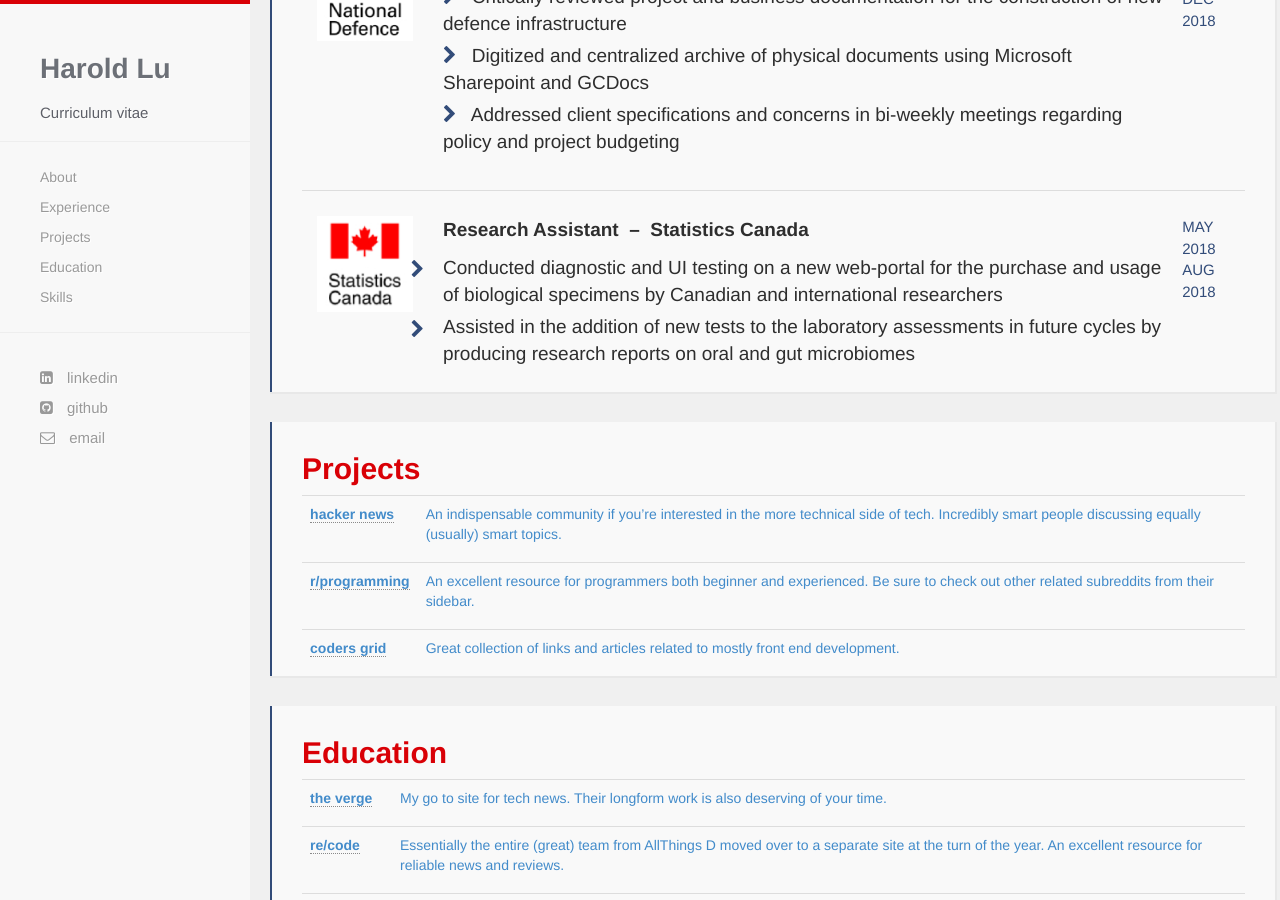
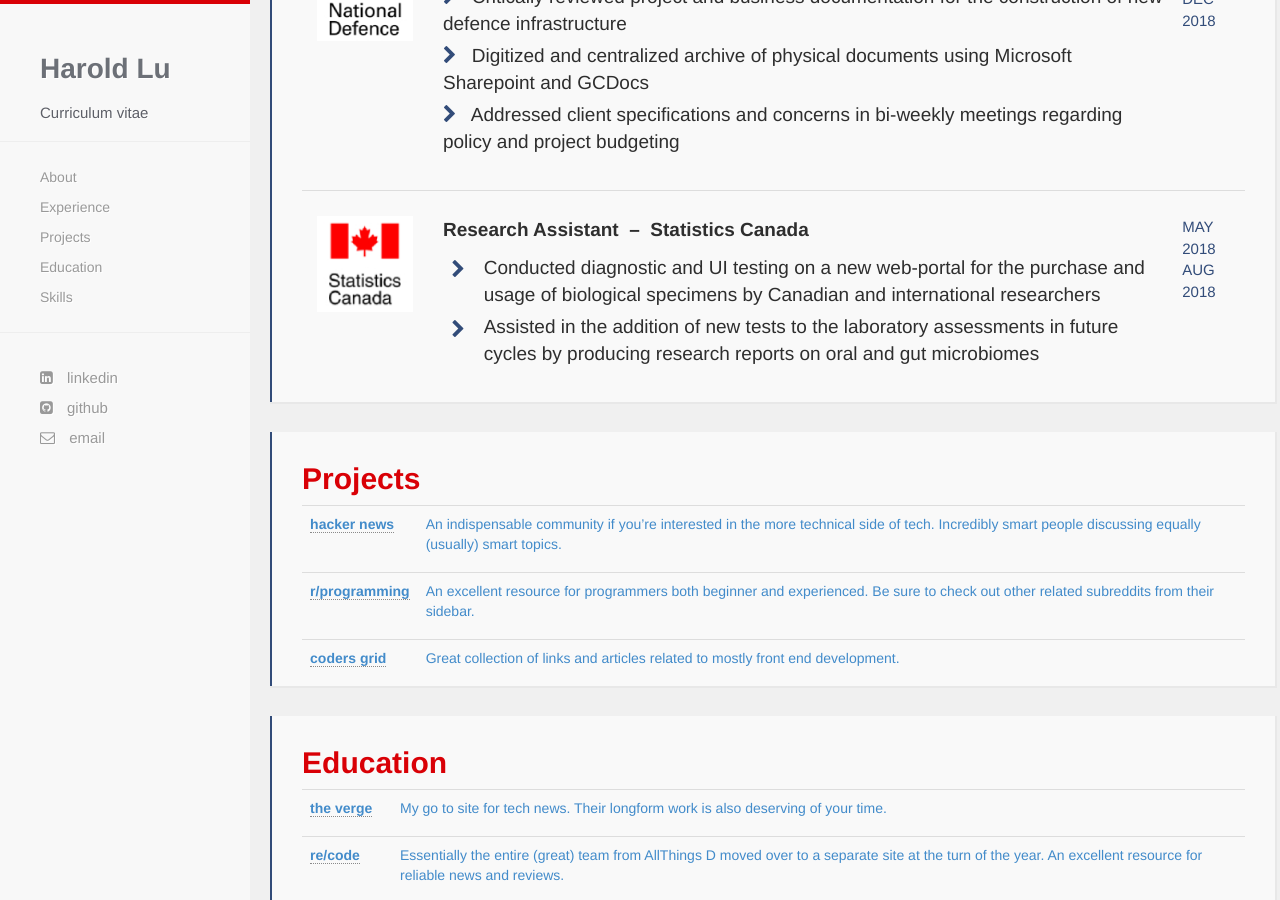
Before and after one commit to harold-lu/harold-lu.github.io, a Jekyll site: the page built from index.html, in a window 1280 px wide and 900 px high, scrolled down 1506 px. Built offline with Jekyll 4.4.1, drawn with Linux system fonts in a browser that asks for light colours; nearby versions of some CDN libraries; some web fonts are replaced.

Commit message:
table update

```diff
--- a/index.html
+++ b/index.html
@@ -80,13 +80,11 @@ title: Herring Cove
               <p class="p1"><span class="s2"><img src="{{ site.baseurl }}/images/stats.jpg" alt="Statistics Canada logo"></span></p>
             </td>
             <td style="width:80%;padding:25px 15px 25px 15px">
-			<div>
               <p style="color:#2e2e2e;font-size:19px;font-weight:600">Research Assistant &nbsp;&ndash;&nbsp; Statistics Canada</p>
-			  <ul  class="fa-ul" style="font-size:19px;font-weight:450;color:#2e2e2e;padding:0px;margin:0px">
-				<li style="padding-bottom:5px"><span class="fa-li"><i class="fa fa-chevron-right" style="padding-right:10px;color:#324C79"></i></span> Conducted diagnostic and UI testing on a new web-portal for the purchase and usage of biological specimens by Canadian and international researchers</li>
-				<li><span class="fa-li"><i class="fa fa-chevron-right" style="padding-right:10px;color:#324C79"></i></span> Assisted in the addition of new tests to the laboratory assessments in future cycles by producing research reports on oral and gut microbiomes</li>
+			  <ul  class="fa-ul" style="font-size:19px;font-weight:450;color:#2e2e2e;padding:0px;">
+				<li style="padding-bottom:5px"><span class="fa-li" style="padding-left:0px"><i class="fa fa-chevron-right" style="padding-right:10px;color:#324C79"></i></span> Conducted diagnostic and UI testing on a new web-portal for the purchase and usage of biological specimens by Canadian and international researchers</li>
+				<li><span class="fa-li" style="padding-left:0px"><i class="fa fa-chevron-right" style="padding-right:10px;color:#324C79"></i></span> Assisted in the addition of new tests to the laboratory assessments in future cycles by producing research reports on oral and gut microbiomes</li>
 			  </ul>
-			</div>
 			</td>
             <td style="padding:25px 0px 25px 0px">
 			  <p style="color:#324C79; font-size:15px;font-weight:500">MAY 2018<br>AUG 2018</p>
```
